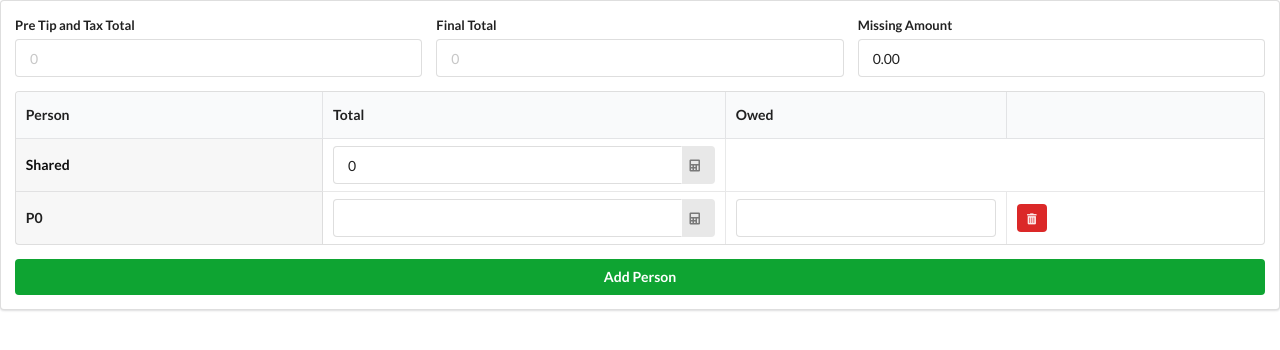
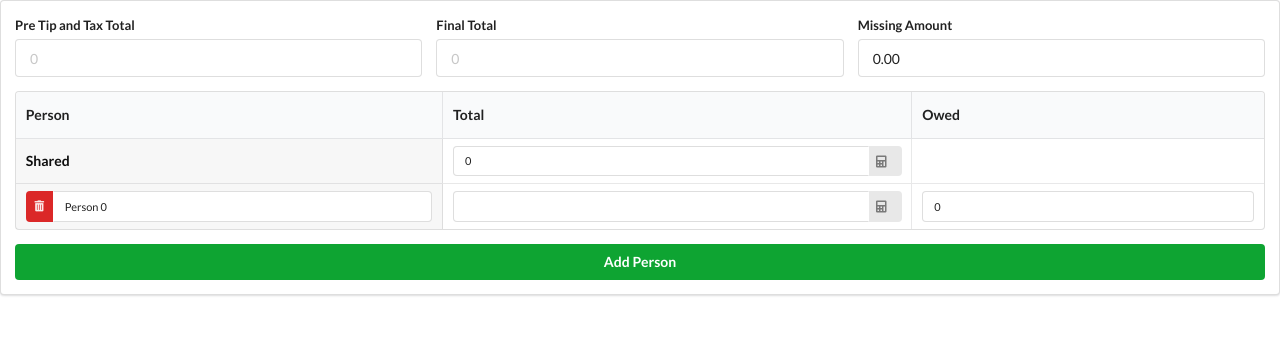
Before and after one commit to jerall24/splitting-meals, a React (Create React App) app: page / in a window 1280 px wide. Both pictures are taken after a click on the button "Add Person". Shown: the top 350 px of the page. Built offline with nearby package versions, Linux system fonts and the light colour scheme.

Commit message:
Styling. Added tip feature. Finished app

```diff
--- a/src/components/Calculator.js
+++ b/src/components/Calculator.js
@@ -5,6 +5,7 @@ import React, { useState, useEffect } from 'react';
 
 
 //TODO: Make text smaller
+// if press submit twice, close out of Modal
 
 const Calculator = ({ debouncedSum, setDebouncedSum }) => {
   const [expression, setExpression] = useState(debouncedSum);
@@ -99,9 +100,7 @@ const Calculator = ({ debouncedSum, setDebouncedSum }) => {
             setDebouncedSum(finalAmount);
             }
           }
-          className="ui center aligned four wide column green">
-            <i className="ui icon check"></i>
-          </div>
+          className="ui center aligned four wide column green">=</div>
       </div>
 
     </div>
--- a/src/components/GroupList.js
+++ b/src/components/GroupList.js
@@ -53,7 +53,6 @@ const GroupList = ({ peopleAmount, setPeopleAmount, preTotal, postTotal }) => {
               <th>Person</th>
               <th>Total</th>
               <th>Owed</th>
-              <th></th>
             </tr>
           </thead>
           <Shared shared={shared} setShared={setShared}/>
@@ -63,7 +62,7 @@ const GroupList = ({ peopleAmount, setPeopleAmount, preTotal, postTotal }) => {
         </table>
         <div className="ui fluid buttons">
           <button
-            onClick={() => {setPeople([...people, {name: `P${countPeople}`, raw: 0}])}}
+            onClick={() => {setPeople([...people, {name: `Person ${countPeople}`, raw: 0}])}}
             className="ui positive button"
             >Add Person
           </button>
--- a/src/components/Modal.js
+++ b/src/components/Modal.js
@@ -8,15 +8,15 @@ const Modal = ({ isShowing, hide, debouncedSum, setDebouncedSum, setSentFromCalc
     <div className="modal-overlay" />
       <div className="modal-wrapper" aria-modal aria-hidden tabIndex={-1} role="dialog">
         <div className="modal">
-          <div className="modal-header">
-            <button type="button" className="modal-close-button" data-dismiss="modal" aria-label="Close" onClick={() => {hide(); setSentFromCalc(true);}}>
-              <span aria-hidden="true">&times;</span>
-            </button>
-          </div>
           <Calculator
             setDebouncedSum={setDebouncedSum}
             debouncedSum={debouncedSum}
           />
+          <div className="modal-header">
+            <button className="ui fluid positive button" data-dismiss="modal" aria-label="Close" onClick={() => {hide(); setSentFromCalc(true)}}>
+              Submit/Close
+            </button>
+          </div>
         </div>
       </div>
   </React.Fragment>, document.body) : null;
--- a/src/components/Person.js
+++ b/src/components/Person.js
@@ -1,12 +1,12 @@
 import React, { useState, useEffect } from 'react';
-import Calculator from './Calculator';
 import Modal from "./Modal";
 import useModal from './useModal';
 import './App.css';
 
-//add delete button and edit button
+//add edit button
 //show calculator: https://medium.com/@nitinpatel_20236/how-to-build-a-simple-calculator-application-with-react-js-bc10a4568bbd
 // add a personName or rename this to PersonRow and make a person file
+//TODO: fix sizing
 
 const Person = ({ index, name, people, setPeople, preTotal, postTotal, shared }) => {
   const [rawSum, setRawSum] = useState("");
@@ -14,12 +14,31 @@ const Person = ({ index, name, people, setPeople, preTotal, postTotal, shared })
   const [debouncedSum, setDebouncedSum] = useState(rawSum);
   const {isShowing, toggle} = useModal();
   const [sentFromCalc, setSentFromCalc] = useState(false);
+  const [personName, setPersonName] = useState(name);
+  const [debouncedName, setDebouncedName] = useState(personName);
 
   const removePerson = () => {
     const p = people.slice();
     p.splice(index, 1);
     setPeople(p);
   };
+
+  useEffect(() => {
+    const nameTimerId = setTimeout(() => {
+      setDebouncedName(personName);
+    }, 500);
+
+    return () => {
+      clearTimeout(nameTimerId)
+    };
+  }, [personName]);
+
+  useEffect(() => {
+    setPersonName(debouncedName);
+    const p = people.slice();
+    p[index].name = personName;
+    setPeople(p);
+  }, [debouncedName]);
 
   useEffect(() => {
     const timerId = setTimeout(() => {
@@ -36,8 +55,6 @@ const Person = ({ index, name, people, setPeople, preTotal, postTotal, shared })
       setOwedSum(0);
     }
     else {
-      console.log("people.length", debouncedSum);
-      //include shared plates here
       setOwedSum((Number(debouncedSum)+shared/(people.length === 0 ? 1 : people.length))/preTotal*postTotal);
       const p = people.slice();
       p[index].raw = Number(debouncedSum);
@@ -48,7 +65,7 @@ const Person = ({ index, name, people, setPeople, preTotal, postTotal, shared })
   const showAmount = (sum, setSumFunction) => {
     return (
       <td className="collapsing">
-        <div className="ui fluid action input">
+        <div className="ui fluid mini action input">
           <input
             type="text"
             pattern="[0-9]*"
@@ -76,26 +93,26 @@ const Person = ({ index, name, people, setPeople, preTotal, postTotal, shared })
   return (
     <tr>
       <td className="collapsing">
-        <h5 className="ui image header">
-        <div className="content">
-          {name}
+        <div className="ui fluid mini labeled input">
+          <div onClick={removePerson} className="ui red icon label button">
+            <i className="trash alternate icon"></i>
+          </div>
+          <input
+            type="text"
+            value={personName}
+            onChange={e => setPersonName(e.target.value)}
+          />
         </div>
-        </h5>
       </td>
       {sentFromCalc ? showAmount(debouncedSum, setRawSum) : showAmount(rawSum, setRawSum)}
       <td className="collapsing">
-        <div className="ui fluid input">
+        <div className="ui fluid mini input">
           <input
             type="number"
-            value={owedSum}
+            value={isNaN(owedSum) ? 0 : owedSum}
             readOnly
           />
         </div>
-      </td>
-      <td className="collapsing">
-        <button className="ui mini red icon button" onClick={removePerson}>
-          <i className="trash alternate icon"></i>
-        </button>
       </td>
     </tr>
   );
--- a/src/components/Shared.js
+++ b/src/components/Shared.js
@@ -25,7 +25,7 @@ const Shared = ( { shared, setShared }) => {
           Shared
         </td>
         <td className="">
-          <div className="ui fluid action input">
+          <div className="ui fluid mini action input">
             <input
               type="text"
               pattern="[0-9]*"
--- a/src/components/Totals.js
+++ b/src/components/Totals.js
@@ -7,6 +7,27 @@ const Totals = ({ preTotal, setPreTotal, postTotal, setPostTotal, missingAmount
   // using a string instead of 0 or null because 0 would require deleting 0 then typing number
   // null gives us an error because value in <input> shouldn't be null
   const [showBadTotalMessage, setShowBadTotalMessage] = useState(false);
+  const [showSuggestedTip, setShowSuggestedTip] = useState(false);
+  const [debouncedPreTotal, setDebouncedPreTotal] = useState(preTotal);
+
+  useEffect(() => {
+    const timerId = setTimeout(() => {
+      setDebouncedPreTotal(Number(preTotal));
+    }, 500);
+
+    return () => {
+      clearTimeout(timerId)
+    };
+  }, [preTotal]);
+
+  useEffect(() => {
+    if (debouncedPreTotal > 0) {
+      setShowSuggestedTip(true);
+    }
+    else {
+      setShowSuggestedTip(false);
+    }
+  }, [debouncedPreTotal]);
 
   useEffect(() => {
     if (preTotal > postTotal) {
@@ -16,6 +37,21 @@ const Totals = ({ preTotal, setPreTotal, postTotal, setPostTotal, missingAmount
       setShowBadTotalMessage(false);
     }
   }, [preTotal, postTotal])
+
+  function suggestedTip(percent) {
+    return Number(debouncedPreTotal)*(1+percent);
+  }
+
+  const tips = [.15, .18, .2, .25]
+
+  const tipButtons = tips.map((tip) => {
+    return (
+      <div style={{position: "relative"}} onClick={() => {setPostTotal(suggestedTip(tip).toFixed(2)); setShowBadTotalMessage(false)}} className="ui mini grey button">
+        ${suggestedTip(tip).toFixed(2)}
+        <div className="floating ui mini blue label">{tip*100}%</div>
+      </div>
+    )
+  })
 
   return (
     <div className="ui equal width form">
@@ -31,6 +67,12 @@ const Totals = ({ preTotal, setPreTotal, postTotal, setPostTotal, missingAmount
           {showBadTotalMessage ? <div className="ui pointing red basic label fluid">
             Pre-total must be less than final total
           </div> : null}
+          {showSuggestedTip ?
+            <div className="ui container-fluid">
+              <div className="ui label">Tips: {tipButtons}</div>
+
+            </div> : null
+          }
         </div>
         <div className="field">
           <label>Final Total</label>
```
Also changed, not shown: package.json (+7 -1 lines), 1 other file (tests, documents, lock files or other folders).
